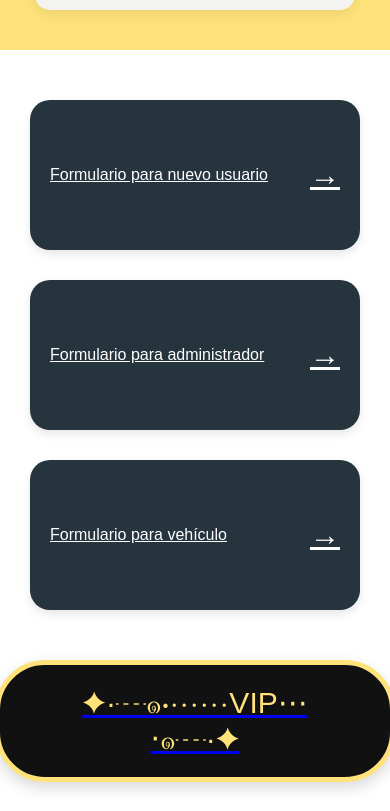
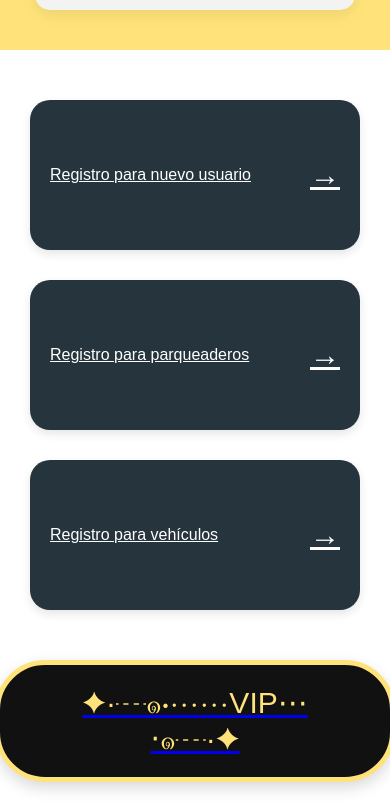
Before and after one commit to Isas-afk/GVP, a plain HTML site: page index.html in a window 390 px wide. Shown: the part 1186-1997 px from the top of the page. Drawn offline with Linux system fonts and the light colour scheme.

Commit message:
Arreglo Responsive V4

```diff
--- a/index.html
+++ b/index.html
@@ -55,17 +55,17 @@
 
         <div class="formularios">
             <a href="registroUsuario.html" class="boton usuario">
-                Formulario para nuevo usuario
+                Registro para nuevo usuario
                 <span class="flecha">→</span>
             </a>
 
             <a href="parqueadero.html" class="boton administrador">
-                Formulario para administrador
+                Registro para parqueaderos
                 <span class="flecha">→</span>
             </a>
 
             <a href="registroVehiculo.html" class="boton vehiculo">
-                Formulario para vehículo
+                Registro para vehículos
                 <span class="flecha">→</span>
             </a>
         </div>
```
